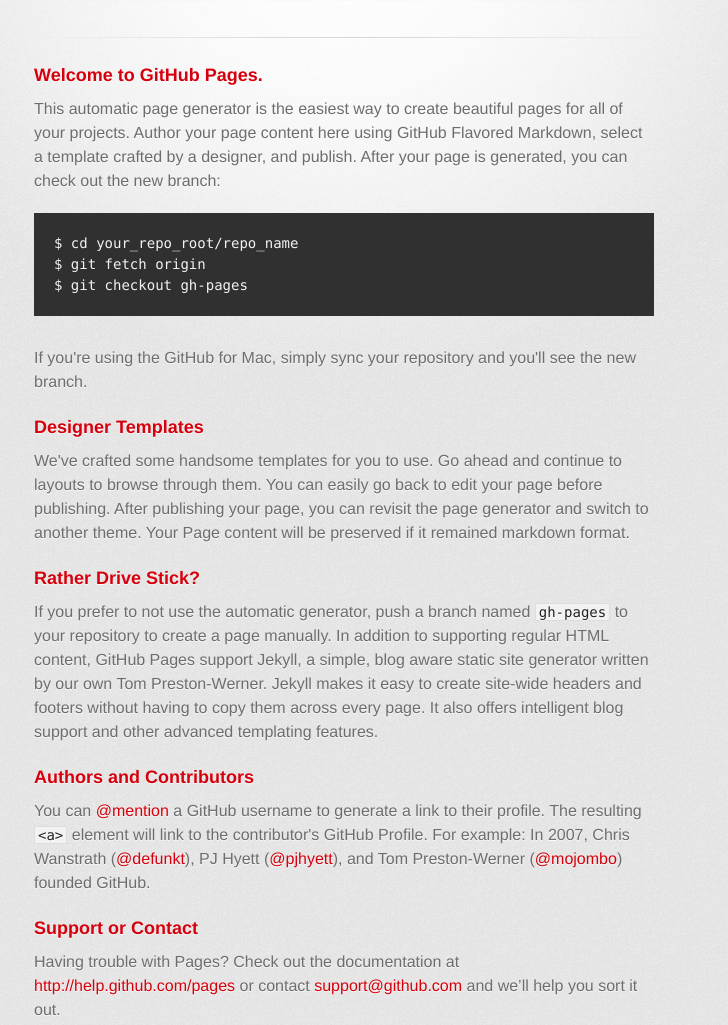
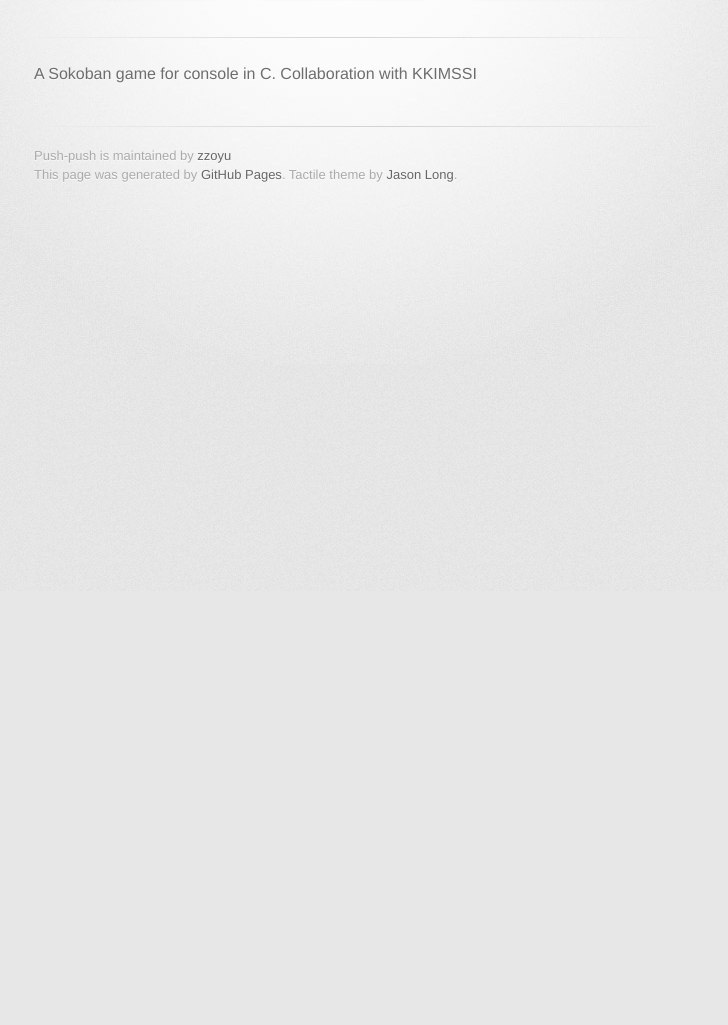
Before and after one commit to zzoyu/PUSH-PUSH, a plain HTML site: page index.html in a window 1280 px wide. Shown: the part 209-1234 px from the top of the page, without its empty margins (296-1024 px from the left). After the commit the page ends 800 px from the top, so only its background shows below. Drawn offline with Linux system fonts and the light colour scheme; a web font is replaced by a local one.

```diff
--- a/index.html
+++ b/index.html
@@ -31,32 +31,8 @@
         <hr>
 
         <section id="main_content">
-          <h3>Welcome to GitHub Pages.</h3>
-
-<p>This automatic page generator is the easiest way to create beautiful pages for all of your projects. Author your page content here using GitHub Flavored Markdown, select a template crafted by a designer, and publish. After your page is generated, you can check out the new branch:</p>
-
-<pre><code>$ cd your_repo_root/repo_name
-$ git fetch origin
-$ git checkout gh-pages
-</code></pre>
-
-<p>If you're using the GitHub for Mac, simply sync your repository and you'll see the new branch.</p>
-
-<h3>Designer Templates</h3>
-
-<p>We've crafted some handsome templates for you to use. Go ahead and continue to layouts to browse through them. You can easily go back to edit your page before publishing. After publishing your page, you can revisit the page generator and switch to another theme. Your Page content will be preserved if it remained markdown format.</p>
-
-<h3>Rather Drive Stick?</h3>
-
-<p>If you prefer to not use the automatic generator, push a branch named <code>gh-pages</code> to your repository to create a page manually. In addition to supporting regular HTML content, GitHub Pages support Jekyll, a simple, blog aware static site generator written by our own Tom Preston-Werner. Jekyll makes it easy to create site-wide headers and footers without having to copy them across every page. It also offers intelligent blog support and other advanced templating features.</p>
-
-<h3>Authors and Contributors</h3>
-
-<p>You can <a href="https://github.com/blog/821" class="user-mention">@mention</a> a GitHub username to generate a link to their profile. The resulting <code>&lt;a&gt;</code> element will link to the contributor's GitHub Profile. For example: In 2007, Chris Wanstrath (<a href="https://github.com/defunkt" class="user-mention">@defunkt</a>), PJ Hyett (<a href="https://github.com/pjhyett" class="user-mention">@pjhyett</a>), and Tom Preston-Werner (<a href="https://github.com/mojombo" class="user-mention">@mojombo</a>) founded GitHub.</p>
-
-<h3>Support or Contact</h3>
-
-<p>Having trouble with Pages? Check out the documentation at <a href="http://help.github.com/pages">http://help.github.com/pages</a> or contact <a href="mailto:support@github.com">support@github.com</a> and we’ll help you sort it out.</p>
+          <p>A Sokoban game for console in C.
+Collaboration with KKIMSSI</p>
         </section>
 
         <footer>
```
Also changed, not shown: params.json (+1 -1 lines).
